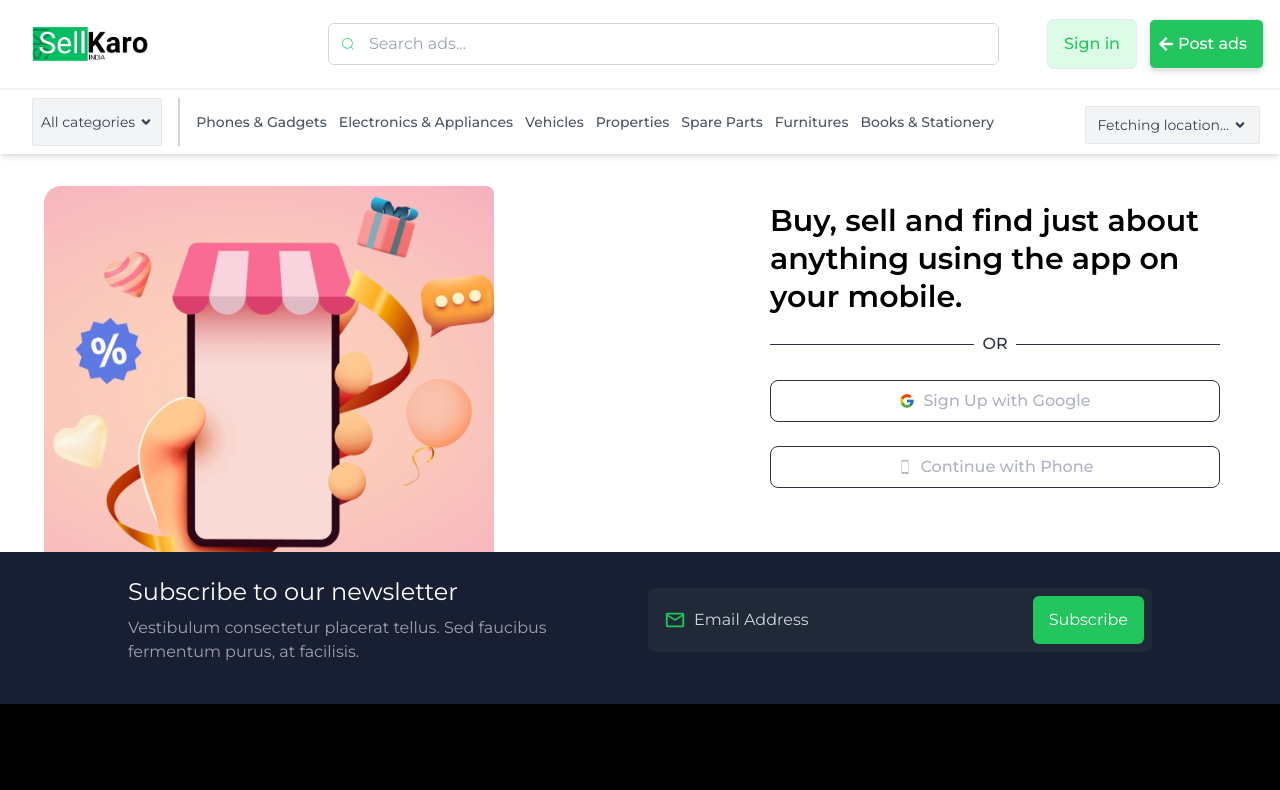
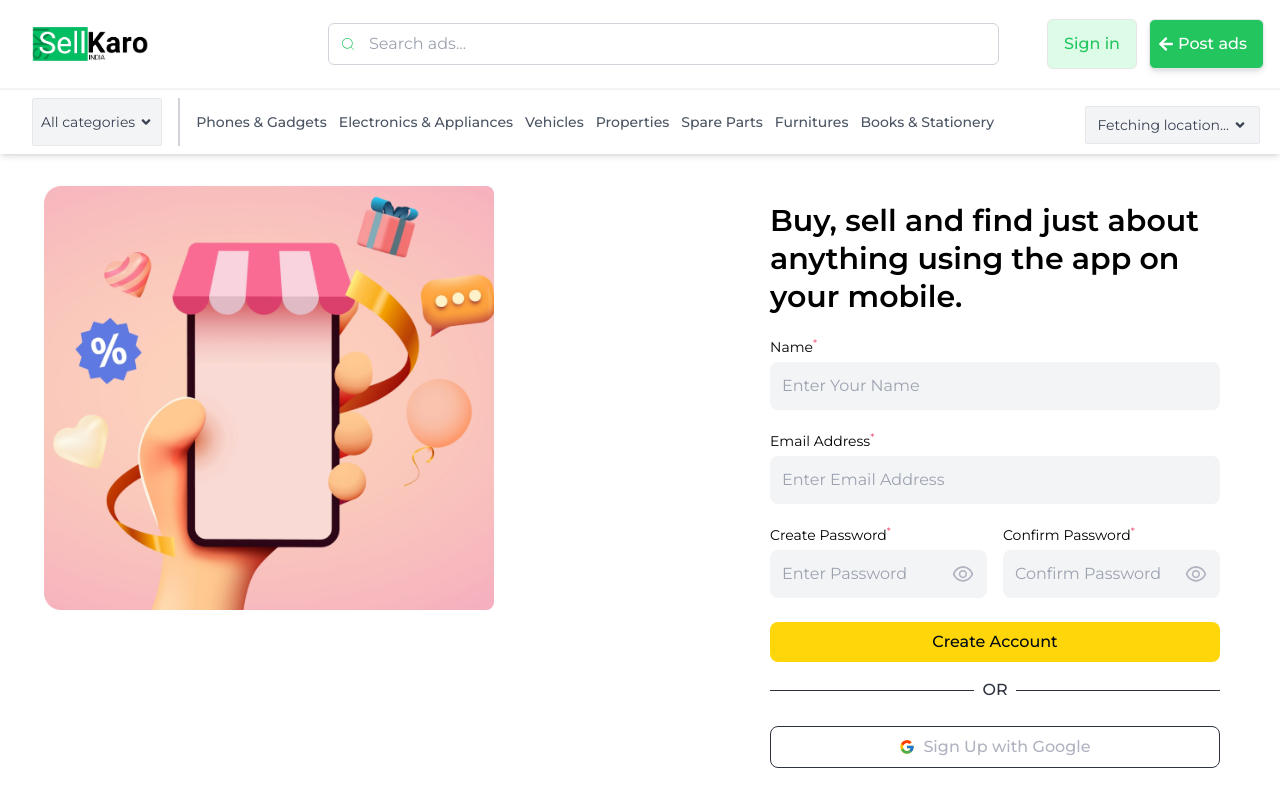
Before and after one commit to lakshyadeepgogoi/OLX-new, a React (Create React App) app: page /signup in a window 1280 px wide. Shown: the top 790 px of the page. Built offline with nearby package versions, Linux system fonts and the light colour scheme; no server answers; the database is empty.

Commit message:
update signup form

```diff
--- a/src/components/ProfileDetails.js
+++ b/src/components/ProfileDetails.js
@@ -110,7 +110,7 @@ function ProfileDetails() {
                         onChange={handleImageUpload}
                     />
                 </div>
-                <h1 className="text-2xl font-semibold flex flex-wrap justify-center">{name}</h1>
+                <h1 className="text-2xl font-semibold flex flex-wrap justify-center ">{name}</h1>
                 <div className='border-t w-full my-3'></div>
                 <div className="space-y-1 flex flex-col items-center leading-8 p-4 w-full">
                     <h1 className='text-xl text-gray-400'>Contact Details</h1>
--- a/src/components/SignupForm.js
+++ b/src/components/SignupForm.js
@@ -56,10 +56,81 @@ const SignupForm = ({ setIsLoggedIn }) => {
 
     return (
         <div>
-            <form onSubmit={submitHandler}>
-                {/* Form inputs */}
-            </form>
-        </div>
+        <form onSubmit={submitHandler}>
+            <div className='mt-[20px]'>
+                <label className='w-full mt-[20px]'>
+                    <p className='text-[0.875rem] text-black mb-1 leading-[1.375rem]'>Name<sup className='text-pink-200'>*</sup></p>
+                    <input
+                        required
+                        type="text"
+                        name="name"
+                        onChange={changeHandler}
+                        placeholder="Enter Your Name"
+                        value={formData.name}
+                        className=' bg-gray-100 text-gray-800 rounded-[0.5rem]  w-full p-[12px]'
+                    />
+                </label>
+            </div>
+            <div className='mt-[20px]'>
+                <label className='w-full mt-[20px]'>
+                    <p className='text-[0.875rem] text-black mb-1 leading-[1.375rem]'>Email Address<sup className='text-pink-200'>*</sup></p>
+                    <input
+                        required
+                        type="email"
+                        name="email"
+                        onChange={changeHandler}
+                        placeholder="Enter Email Address "
+                        value={formData.email}
+                        className=' rounded-[0.5rem]  bg-gray-100 text-gray-800 w-full p-[12px]'
+                    />
+                </label>
+            </div>
+            <div className='w-full flex gap-x-4 mt-[20px]'>
+                <label className='w-full relative'>
+                    <p className='text-[0.875rem] text-black mb-1 leading-[1.375rem]'>Create Password<sup className='text-pink-200'>*</sup></p>
+                    <input
+                        required
+                        type={showPassword ? ("text") : ("password")}
+                        name="password"
+                        onChange={changeHandler}
+                        placeholder="Enter Password"
+                        value={formData.password}
+                        className=' rounded-[0.5rem]  bg-gray-100 text-gray-800 w-full p-[12px]'
+                    />
+                    <span
+                        className='absolute right-3 top-[38px] cursor-pointer hidden md:block'
+                        onClick={() => setShowPassword(prev => !prev)}>
+                        {showPassword ?
+                            (<AiOutlineEyeInvisible fontSize={24} fill='#AFB2BF' />) :
+                            (<AiOutlineEye fontSize={24} fill='#AFB2BF' />)}
+                    </span>
+                </label>
+
+                <label className='w-full relative'>
+                    <p className='text-[0.875rem] text-black mb-1 leading-[1.375rem]'>Confirm Password<sup className='text-pink-200'>*</sup></p>
+                    <input
+                        required
+                        type={showConfirmPassword ? ("text") : ("password")}
+                        name="confirmPassword"
+                        onChange={changeHandler}
+                        placeholder="Confirm Password"
+                        value={formData.confirmPassword}
+                        className='rounded-[0.5rem]  bg-gray-100 text-gray-800 w-full p-[12px]'
+                    />
+                    <span
+                        className='absolute right-3 top-[38px] cursor-pointer hidden md:block'
+                        onClick={() => setShowConfirmPassword(prev => !prev)}>
+                        {showConfirmPassword ?
+                            (<AiOutlineEyeInvisible fontSize={24} fill='#AFB2BF' />) :
+                            (<AiOutlineEye fontSize={24} fill='#AFB2BF' />)}
+                    </span>
+                </label>
+            </div>
+            <button className=' w-full bg-yellow-50 rounded-[8px] font-medium text-richblack-900 px-[12px] py-[8px] mt-6'>
+                Create Account
+            </button>
+        </form>
+    </div>
     );
 }
 
```
